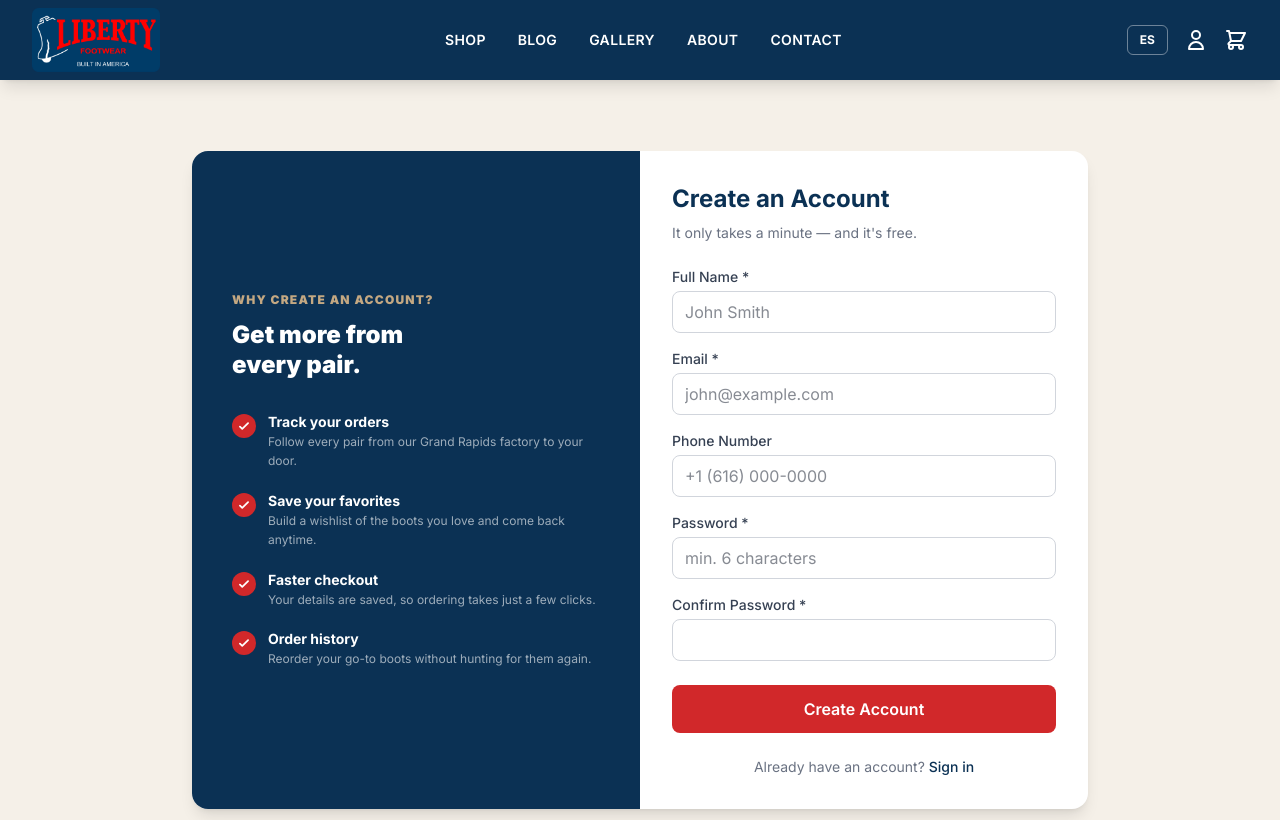
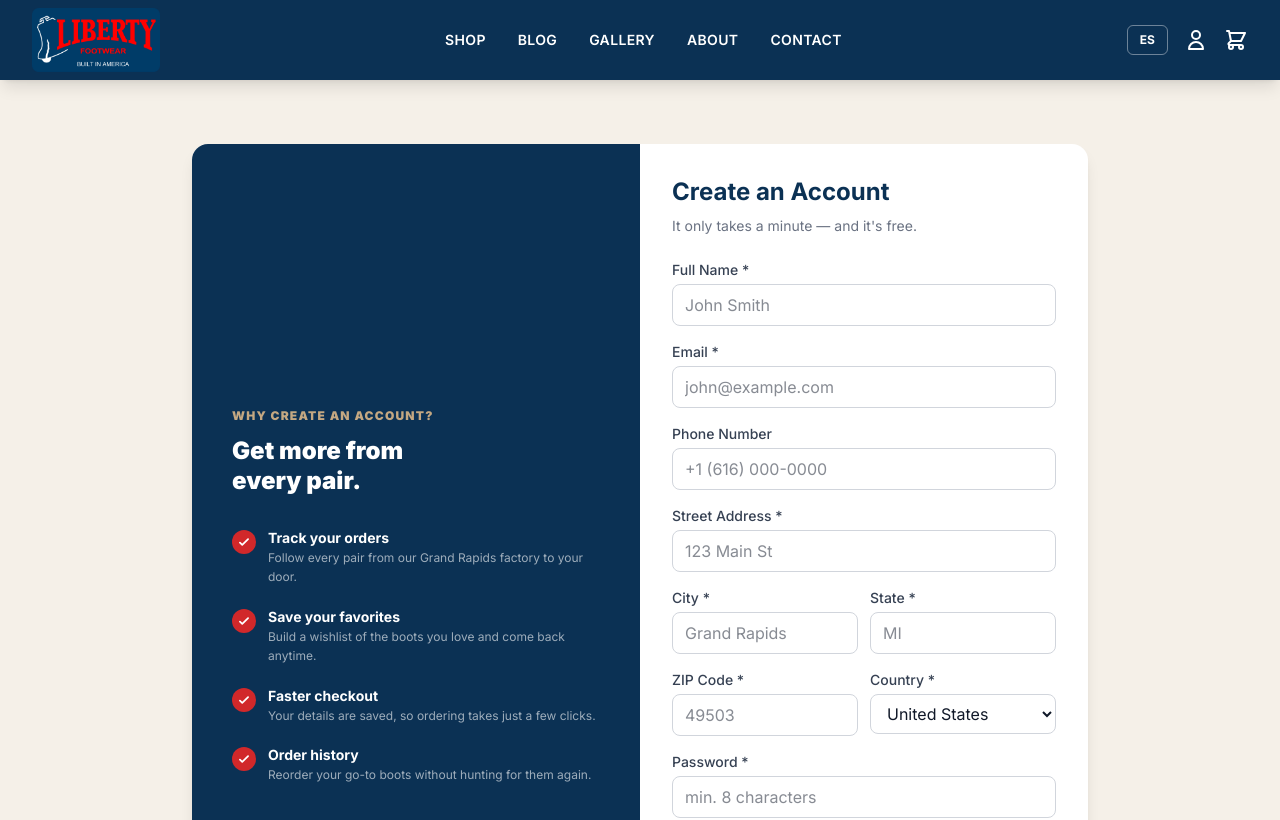
Before and after one commit to LibertyFootwear/liberty-footwear, a Next.js app: page /account/register in a window 1280 px wide. Shown: the top 820 px of the page. Built offline with nearby package versions, Linux system fonts and the light colour scheme; no server answers.

Commit message:
Require address at registration; store on account; show in admin (account first, then latest order)

```diff
--- a/src/app/account/register/page.tsx
+++ b/src/app/account/register/page.tsx
@@ -14,23 +14,27 @@ const BENEFITS = [
 export default function RegisterPage() {
   const router = useRouter();
   const { refresh } = useAuth();
-  const [form, setForm] = useState({ name: "", email: "", phone: "", password: "", confirm: "" });
+  const [form, setForm] = useState({ name: "", email: "", phone: "", password: "", confirm: "", line1: "", city: "", state: "", zip: "", country: "US" });
   const [error, setError] = useState("");
   const [loading, setLoading] = useState(false);
 
-  const set = (k: string) => (e: React.ChangeEvent<HTMLInputElement>) =>
+  const set = (k: string) => (e: React.ChangeEvent<HTMLInputElement | HTMLSelectElement>) =>
     setForm((f) => ({ ...f, [k]: e.target.value }));
 
   const submit = async (e: React.FormEvent) => {
     e.preventDefault();
     if (form.password !== form.confirm) return setError("Passwords do not match.");
-    if (form.password.length < 6) return setError("Password must be at least 6 characters.");
+    if (form.password.length < 8) return setError("Password must be at least 8 characters.");
+    if (!form.line1 || !form.city || !form.state || !form.zip) return setError("Please enter your full address.");
     setLoading(true);
     setError("");
     const res = await fetch("/api/auth/register", {
       method: "POST",
       headers: { "Content-Type": "application/json" },
-      body: JSON.stringify({ name: form.name, email: form.email, phone: form.phone, password: form.password }),
+      body: JSON.stringify({
+        name: form.name, email: form.email, phone: form.phone, password: form.password,
+        address: { line1: form.line1, city: form.city, state: form.state, zip: form.zip, country: form.country },
+      }),
     });
     const data = await res.json();
     setLoading(false);
@@ -95,12 +99,50 @@ export default function RegisterPage() {
               placeholder="+1 (616) 000-0000"
             />
           </div>
+
+          {/* Address */}
+          <div>
+            <label className="block text-sm font-medium text-gray-700 mb-1">Street Address *</label>
+            <input
+              type="text" required value={form.line1} onChange={set("line1")}
+              className="w-full border border-gray-300 rounded-lg px-3 py-2 focus:outline-none focus:ring-2 focus:ring-navy"
+              placeholder="123 Main St"
+            />
+          </div>
+          <div className="grid grid-cols-2 gap-3">
+            <div>
+              <label className="block text-sm font-medium text-gray-700 mb-1">City *</label>
+              <input type="text" required value={form.city} onChange={set("city")}
+                className="w-full border border-gray-300 rounded-lg px-3 py-2 focus:outline-none focus:ring-2 focus:ring-navy" placeholder="Grand Rapids" />
+            </div>
+            <div>
+              <label className="block text-sm font-medium text-gray-700 mb-1">State *</label>
+              <input type="text" required value={form.state} onChange={set("state")}
+                className="w-full border border-gray-300 rounded-lg px-3 py-2 focus:outline-none focus:ring-2 focus:ring-navy" placeholder="MI" />
+            </div>
+          </div>
+          <div className="grid grid-cols-2 gap-3">
+            <div>
+              <label className="block text-sm font-medium text-gray-700 mb-1">ZIP Code *</label>
+              <input type="text" required value={form.zip} onChange={set("zip")}
+                className="w-full border border-gray-300 rounded-lg px-3 py-2 focus:outline-none focus:ring-2 focus:ring-navy" placeholder="49503" />
+            </div>
+            <div>
+              <label className="block text-sm font-medium text-gray-700 mb-1">Country *</label>
+              <select value={form.country} onChange={set("country")}
+                className="w-full border border-gray-300 rounded-lg px-3 py-2 focus:outline-none focus:ring-2 focus:ring-navy">
+                <option value="US">United States</option>
+                <option value="CA">Canada</option>
+              </select>
+            </div>
+          </div>
+
           <div>
             <label className="block text-sm font-medium text-gray-700 mb-1">Password *</label>
             <input
               type="password" required value={form.password} onChange={set("password")}
               className="w-full border border-gray-300 rounded-lg px-3 py-2 focus:outline-none focus:ring-2 focus:ring-navy"
-              placeholder="min. 6 characters"
+              placeholder="min. 8 characters"
             />
           </div>
           <div>
--- a/src/app/admin/(panel)/customers/[id]/page.tsx
+++ b/src/app/admin/(panel)/customers/[id]/page.tsx
@@ -17,10 +17,20 @@ export default async function AdminCustomerDetail({ params }: { params: Promise<
   const orders = ordersRes.data ?? [];
   const totalSpent = orders.reduce((s, o) => s + (o.total ?? 0), 0);
 
-  // Most recent order that carries an address
+  // Prefer the account address (collected at registration); fall back to latest order's address
+  const acct = (u.address ?? null) as { line1?: string; city?: string; state?: string; zip?: string; country?: string } | null;
   const addrOrder = orders.find((o) => o.shipping_address);
-  const addr = (addrOrder?.shipping_address ?? null) as { line1?: string; city?: string; state?: string; postalCode?: string; country?: string } | null;
-  const addrLine = addr ? [addr.line1, addr.city, [addr.state, addr.postalCode].filter(Boolean).join(" "), addr.country].filter(Boolean).join(", ") : null;
+  const ord = (addrOrder?.shipping_address ?? null) as { line1?: string; city?: string; state?: string; postalCode?: string; country?: string } | null;
+
+  let addrLine: string | null = null;
+  let addrSource = "";
+  if (acct?.line1) {
+    addrLine = [acct.line1, acct.city, [acct.state, acct.zip].filter(Boolean).join(" "), acct.country].filter(Boolean).join(", ");
+    addrSource = "account";
+  } else if (ord?.line1) {
+    addrLine = [ord.line1, ord.city, [ord.state, ord.postalCode].filter(Boolean).join(" "), ord.country].filter(Boolean).join(", ");
+    addrSource = "latest order";
+  }
 
   return (
     <div className="p-8 max-w-3xl">
@@ -50,8 +60,8 @@ export default async function AdminCustomerDetail({ params }: { params: Promise<
           <div><p className="text-gray-400 text-xs">Joined</p><p className="font-semibold">{new Date(u.created_at).toLocaleDateString()}</p></div>
           <div><p className="text-gray-400 text-xs">Newsletter</p><p className="font-semibold">{u.newsletter ? "Yes" : "No"}</p></div>
           <div className="col-span-2">
-            <p className="text-gray-400 text-xs">Address {addrLine ? <span className="text-gray-300">(from latest order)</span> : ""}</p>
-            <p className="font-semibold">{addrLine ?? "— (no shipped order yet)"}</p>
+            <p className="text-gray-400 text-xs">Address {addrLine ? <span className="text-gray-300">(from {addrSource})</span> : ""}</p>
+            <p className="font-semibold">{addrLine ?? "— (none on file)"}</p>
           </div>
         </div>
       </div>
--- a/src/app/api/auth/register/route.ts
+++ b/src/app/api/auth/register/route.ts
@@ -10,7 +10,7 @@ export async function POST(req: NextRequest) {
     return NextResponse.json({ error: "Too many attempts. Try again in a minute." }, { status: 429 });
   }
 
-  const { name, email, password, phone } = await req.json();
+  const { name, email, password, phone, address } = await req.json();
 
   if (!name || !email || !password) {
     return NextResponse.json({ error: "Please fill in all required fields." }, { status: 400 });
@@ -21,12 +21,24 @@ export async function POST(req: NextRequest) {
   if (!/^[^\s@]+@[^\s@]+\.[^\s@]+$/.test(email)) {
     return NextResponse.json({ error: "Invalid email address." }, { status: 400 });
   }
+  if (!address || !address.line1?.trim() || !address.city?.trim() || !address.state?.trim() || !address.zip?.trim()) {
+    return NextResponse.json({ error: "Please enter your full address." }, { status: 400 });
+  }
   if (await getUserByEmail(email)) {
     return NextResponse.json({ error: "An account with this email already exists." }, { status: 409 });
   }
 
   const passwordHash = await bcrypt.hash(password, 10);
-  const user = await createUser({ name, email, phone: phone ?? "", passwordHash, newsletter: false });
+  const user = await createUser({
+    name, email, phone: phone ?? "", passwordHash, newsletter: false,
+    address: {
+      line1: address.line1.trim(),
+      city: address.city.trim(),
+      state: address.state.trim(),
+      zip: address.zip.trim(),
+      country: (address.country || "US").trim(),
+    },
+  });
 
   const token = await signToken({ userId: user.id });
   const res = NextResponse.json({ ok: true, name: user.name });
--- a/src/lib/userDb.ts
+++ b/src/lib/userDb.ts
@@ -15,6 +15,14 @@ export const defaultNotifications: Notifications = {
   newProducts: true,
 };
 
+export interface Address {
+  line1: string;
+  city: string;
+  state: string;
+  zip: string;
+  country: string;
+}
+
 export interface User {
   id: string;
   name: string;
@@ -24,6 +32,7 @@ export interface User {
   favorites: string[];
   newsletter: boolean;
   notifications: Notifications;
+  address?: Address;
   createdAt: string;
 }
 
@@ -37,6 +46,7 @@ function mapRow(row: Record<string, unknown>): User {
     favorites: (row.favorites as string[]) ?? [],
     newsletter: (row.newsletter as boolean) ?? false,
     notifications: (row.notifications as Notifications) ?? defaultNotifications,
+    address: (row.address as Address) ?? undefined,
     createdAt: row.created_at as string,
   };
 }
@@ -69,6 +79,7 @@ export async function createUser(data: Omit<User, "id" | "favorites" | "createdA
     favorites: [],
     newsletter: data.newsletter ?? false,
     notifications: defaultNotifications,
+    address: data.address ?? null,
     created_at: new Date().toISOString(),
   };
   const { data: inserted, error } = await getSupabase().from("users").insert(row).select().single();
@@ -78,7 +89,7 @@ export async function createUser(data: Omit<User, "id" | "favorites" | "createdA
 
 export async function updateUser(
   userId: string,
-  fields: Partial<Pick<User, "name" | "email" | "phone" | "newsletter" | "passwordHash" | "notifications">>
+  fields: Partial<Pick<User, "name" | "email" | "phone" | "newsletter" | "passwordHash" | "notifications" | "address">>
 ): Promise<void> {
   const update: Record<string, unknown> = {};
   if (fields.name !== undefined) update.name = fields.name;
@@ -87,6 +98,7 @@ export async function updateUser(
   if (fields.newsletter !== undefined) update.newsletter = fields.newsletter;
   if (fields.passwordHash !== undefined) update.password_hash = fields.passwordHash;
   if (fields.notifications !== undefined) update.notifications = fields.notifications;
+  if (fields.address !== undefined) update.address = fields.address;
   await getSupabase().from("users").update(update).eq("id", userId);
 }
 
```
